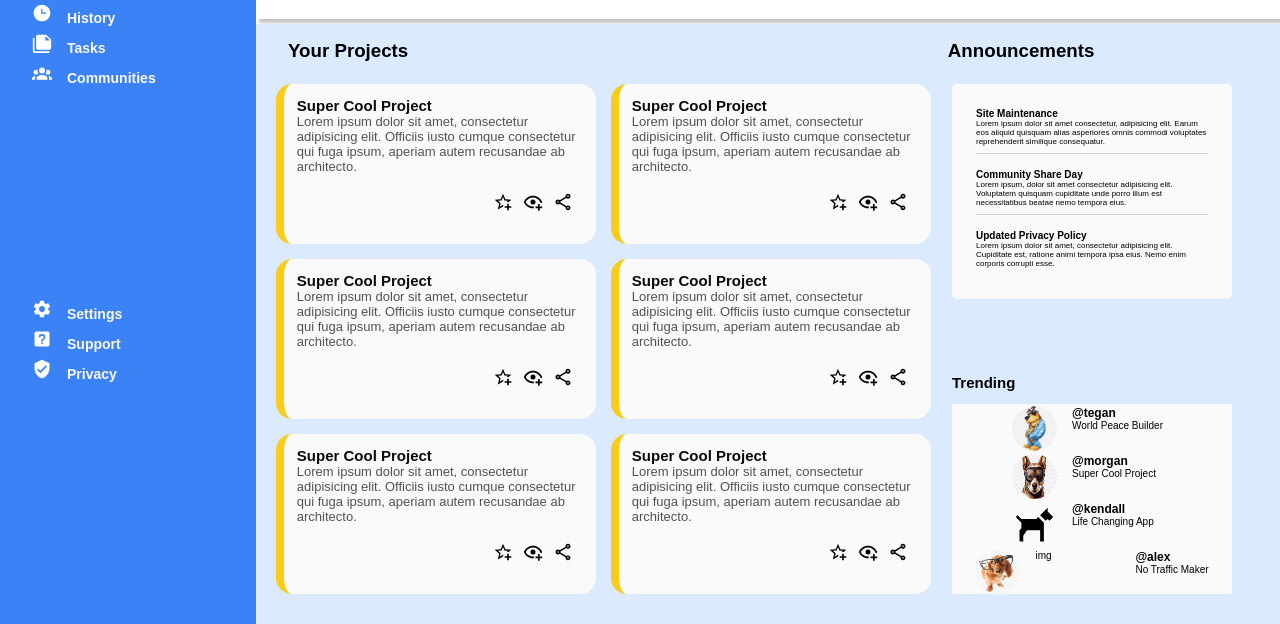
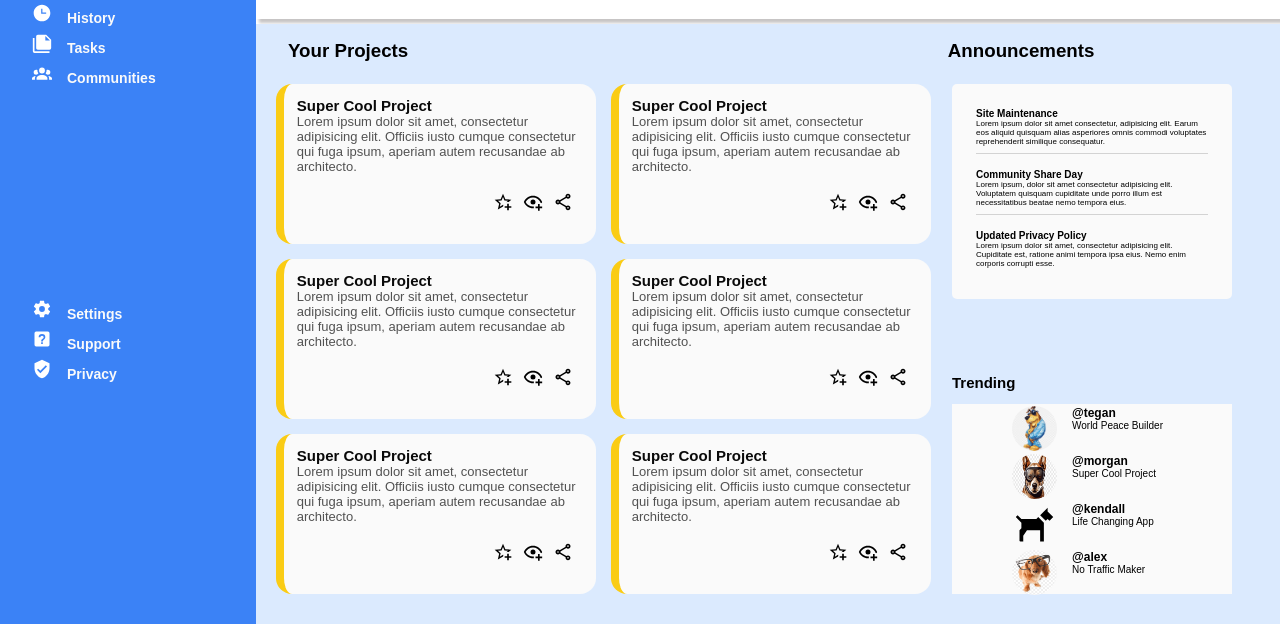
Before and after one commit to Lemnsa/Admin-Dashboard, a plain HTML site: page index.html in a window 1280 px wide. Shown: the part 176-800 px from the top of the page. Drawn offline with Linux system fonts and the light colour scheme.

Commit message:
Remove SPan

```diff
--- a/index.html
+++ b/index.html
@@ -170,7 +170,7 @@
                 </div>
             </div>
             <div>
-                <img src="icons/dog-pic-3.png" alt="dog-pic-3"><span>img</span>
+                <img src="icons/dog-pic-3.png" alt="dog-pic-3">
                 <div>
                     <h6>@alex</h6>
                     <p>No Traffic Maker</p>
```
